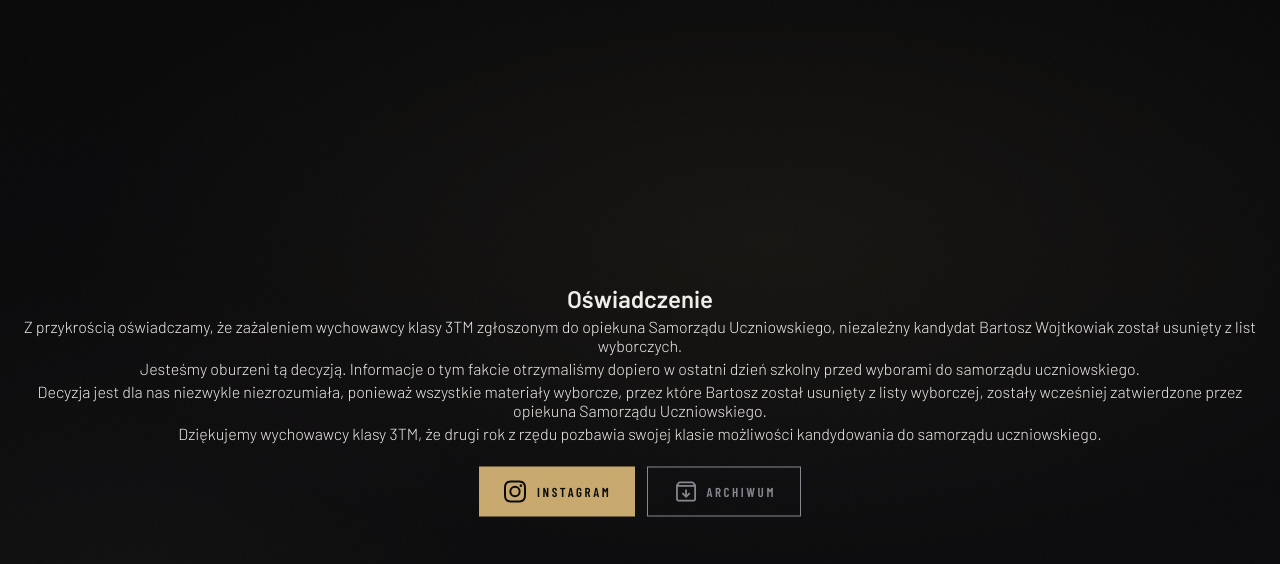
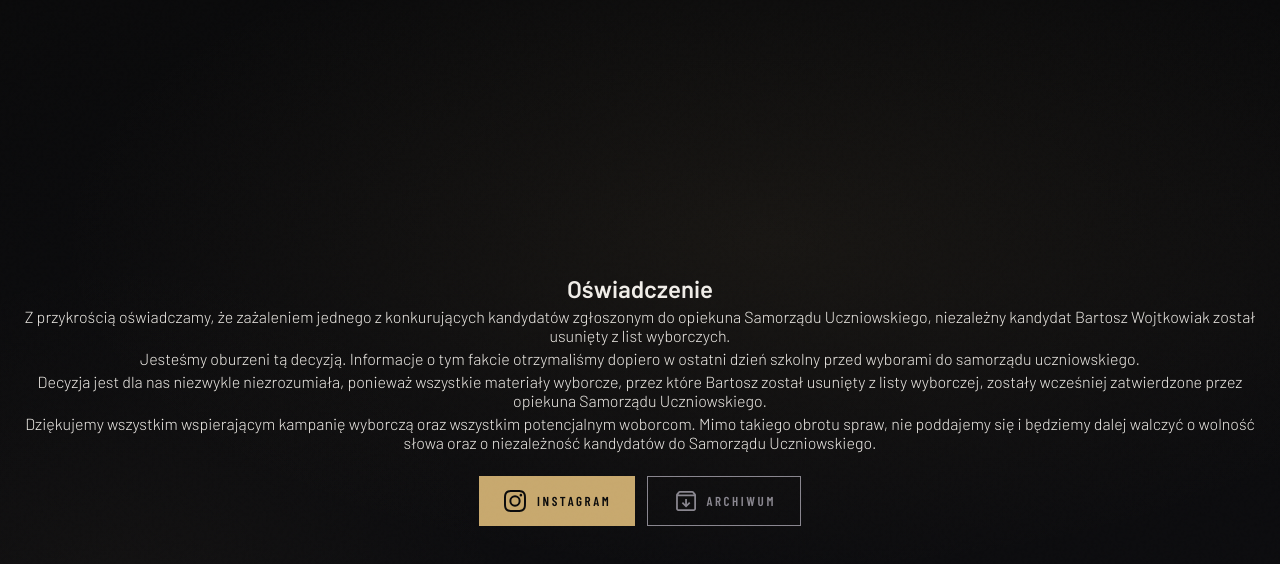
Before and after one commit to uravuz/soltys, a Next.js app: page / in a window 1280 px wide. Shown: the top 564 px of the page. Built offline with nearby package versions, Linux system fonts and the light colour scheme.

Commit message:
oświadczenie

```diff
--- a/components/Blocked.tsx
+++ b/components/Blocked.tsx
@@ -32,7 +32,7 @@ export default function Blocked() {
 display: "block",
 marginBottom: "4px",
 textAlign: "center"
-}}>Z przykrością oświadczamy, że zażaleniem wychowawcy klasy 3TM zgłoszonym do opiekuna Samorządu Uczniowskiego, niezależny kandydat Bartosz Wojtkowiak został usunięty z list wyborczych.</p>
+}}>Z przykrością oświadczamy, że zażaleniem jednego z konkurujących kandydatów zgłoszonym do opiekuna Samorządu Uczniowskiego, niezależny kandydat Bartosz Wojtkowiak został usunięty z list wyborczych.</p>
 <p style={{
 display: "block",
 marginBottom: "4px",
@@ -47,7 +47,7 @@ textAlign: "center"
 display: "block",
 marginBottom: "24px",
 textAlign: "center"
-}}>Dziękujemy wychowawcy klasy 3TM, że drugi rok z rzędu pozbawia swojej klasie możliwości kandydowania do samorządu uczniowskiego.</p>
+}}>Dziękujemy wszystkim wspierającym kampanię wyborczą oraz wszystkim potencjalnym woborcom. Mimo takiego obrotu spraw, nie poddajemy się i będziemy dalej walczyć o wolność słowa oraz o  niezależność kandydatów do Samorządu Uczniowskiego.</p>
 
             <style>{`
                 @media (max-width: 393px) {
```
